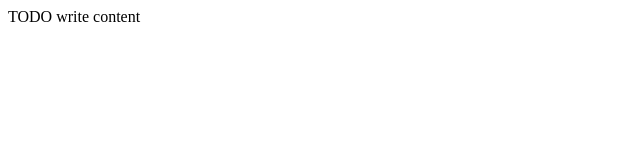
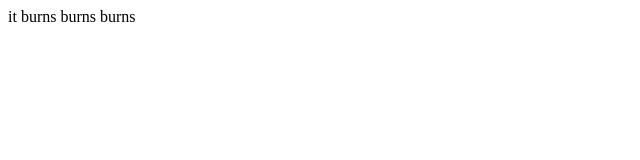
Before and after one commit to RomanovaAnastasiia/p2, a website: page public_html/index.html in a window 1280 px wide. Shown: the full height of the page, 0-640 px from the left. Drawn offline with Linux system fonts and the light colour scheme.

Commit message:
Update index.html

```diff
--- a/public_html/index.html
+++ b/public_html/index.html
@@ -11,6 +11,6 @@
         <meta name="viewport" content="width=device-width, initial-scale=1.0">
     </head>
     <body>
-        <div>TODO write content</div>
+        <div>it burns burns burns</div>
     </body>
 </html>
```
